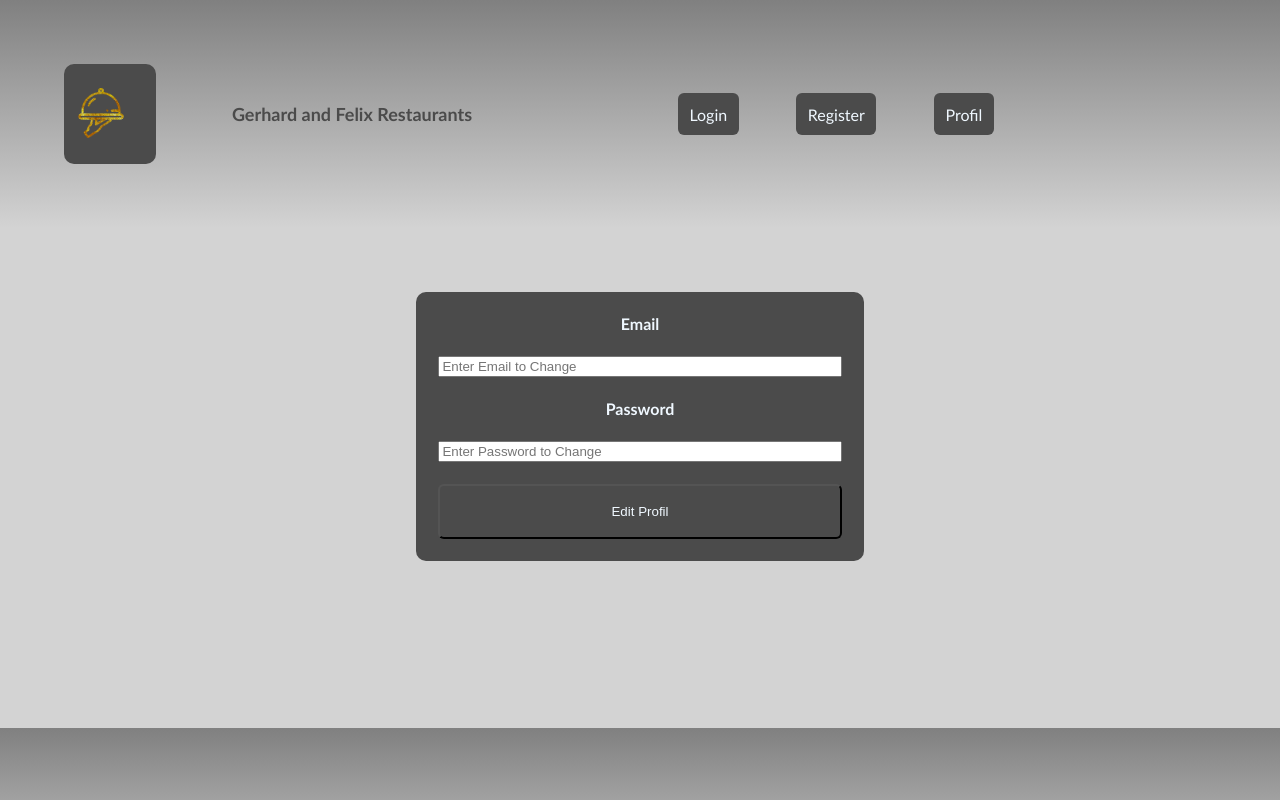
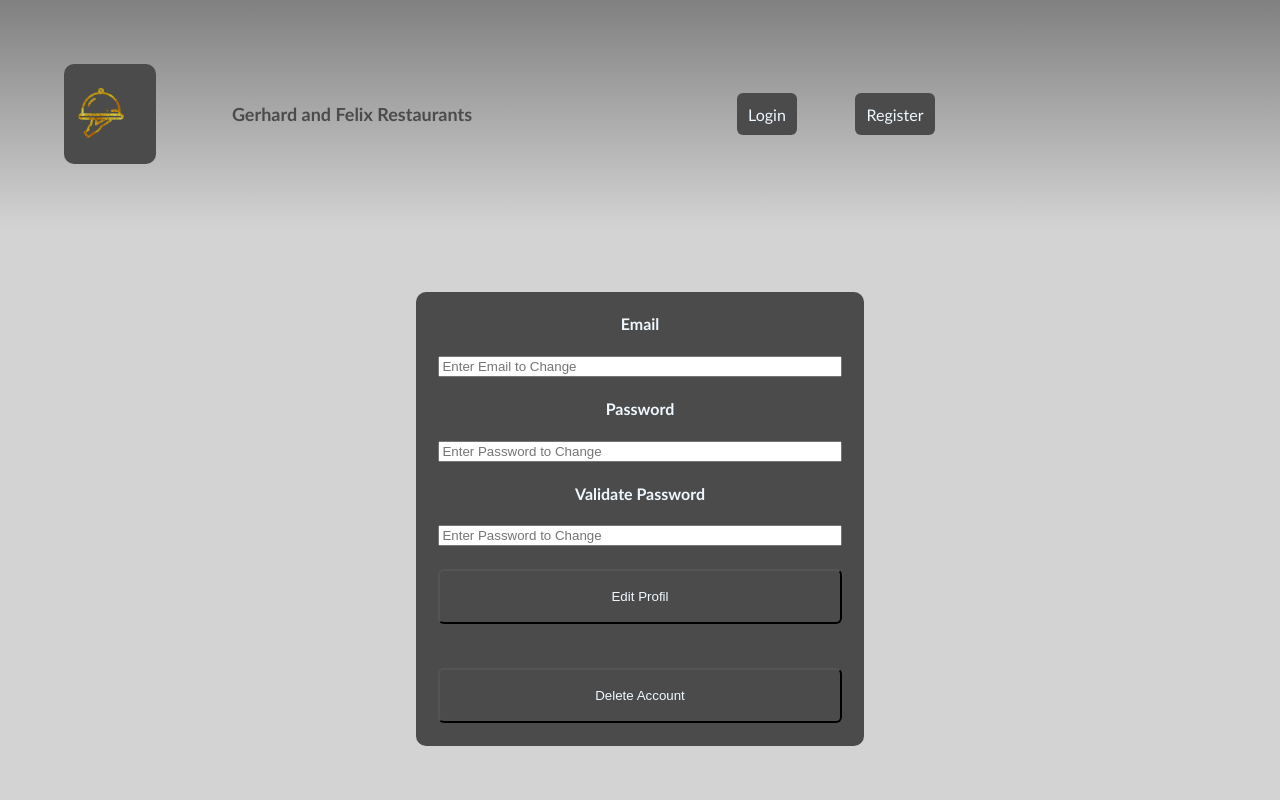
Before and after one commit to FelixWeiss98/WebDevTuDublinProjectReworked, a React (Create React App) app: page /profil in a window 1280 px wide. Shown: the top 800 px of the page. Built offline with nearby package versions, Linux system fonts and the light colour scheme.

Commit message:
Implemented client side delete and put requests based on toke data

```diff
--- a/src/header/Header.js
+++ b/src/header/Header.js
@@ -7,6 +7,7 @@ const Header = ( ) => {
     const [userNameView, setUserNameView] = useState('');
     const logOut = () => {
         localStorage.removeItem('userData');
+        setUserNameView('');
         setTimeout(() => {
             setLoggedIn(false);
         }, 500)
@@ -44,10 +45,10 @@ const Header = ( ) => {
                     ? <div className="navbar flex">
                         <a href="/login">Login</a>
                         <a href="/register">Register</a>
-                        <a href="/profil">Profil</a>
                     </div>
                     : <div className="navbar flex">
-                        {"Welcome " + `${userNameView}`}
+                        {` Welcome ${userNameView}`}
+                        <a href="/profil">Profil</a>
                         <button onClick={() => logOut()}>Log Out</button>
                     </div>}
                 </nav>
--- a/src/login/Login.js
+++ b/src/login/Login.js
@@ -26,6 +26,7 @@ const Login = () => {
                 setTimeout(() => {
                     localStorage.setItem('userData', JSON.stringify(results.data));
                     navigate('/', {replace: true});
+                    window.location.reload(false);
                 }, 800);
             } catch (error) {
                 setLoginData({
--- a/src/profil/Profil.js
+++ b/src/profil/Profil.js
@@ -1,18 +1,85 @@
 import "./Profil.css";
+import { useState } from 'react';
+import axios from "axios";
 
 const Profil = () => {
+
+    const [userData, setUserData] = useState({
+        email: '',
+        password: '',
+        validatePassword: ''
+    });
+
+    const handler = (event) => {
+        const name = event.target.name;
+        const value = event.target.value;
+        setUserData(u => ({...u, [name]:value}))
+    }
+
+    const handleModify = () => {
+        const modifyRequest = async () => {
+            if(userData.password === userData.validatePassword) {
+                try {
+                    axios.defaults.headers.common['userData'] = `${localStorage.getItem('userData')}`
+                    let results = await axios.put('http://localhost:3003/user', {
+                        email: userData.email,
+                        password: userData.password
+                    })
+                    console.log(results);
+                    setTimeout(() => {
+                        setUserData({
+                            email: '',
+                            password: '',
+                            validatePassword: ''
+                        });
+                    }, 800);
+                } catch (error) {
+                    console.log(error.response.data.message);
+                }
+            } else {
+                alert("Passwords does not match");
+            }
+        }
+        modifyRequest();
+    }
+
+    const handleDeletion = () => {
+        const deleteRequest = async ()=> {
+            try {
+                axios.defaults.headers.common['userData'] = `${localStorage.getItem('userData')}`
+                let results = await axios.delete('http://localhost:3003/user')
+                console.log(results);
+                setTimeout(() => {
+                    setUserData({
+                        email: '',
+                        password: '',
+                        validatePassword: ''
+                    });
+                }, 800);
+            } catch (error) {
+                console.log(error.response.data.message);
+            }
+        }
+        deleteRequest();
+    };
+
     return (
         <div className="wrapperLogin flex">
             <div className="login flex">
                 <label>
                     <b>Email</b>
                 </label>
-                <input type="text" placeholder="Enter Email to Change" name="email" required></input>
+                <input type="text" placeholder="Enter Email to Change" name="email" value={userData.email} onChange={handler} required></input>
                 <label>
                     <b>Password</b>
                 </label>
-                <input type="text" placeholder="Enter Password to Change" name="password" required></input>
-                <button className="loginbutton" type="submit">Edit Profil</button>
+                <input type="password" placeholder="Enter Password to Change" name="password" value={userData.password} onChange={handler} required></input>
+                <label>
+                    <b>Validate Password</b>
+                </label>
+                <input type="password" placeholder="Enter Password to Change" name="validatePassword" value={userData.validatePassword} onChange={handler} required></input>
+                <button className="loginbutton" type="submit" onClick={handleModify}>Edit Profil</button>
+                <button className="loginbutton" type="submit" onClick={handleDeletion}>Delete Account</button>
             </div>
         </div>
     );
```
Also changed, not shown: 2 other files (tests, documents, lock files or other folders).
